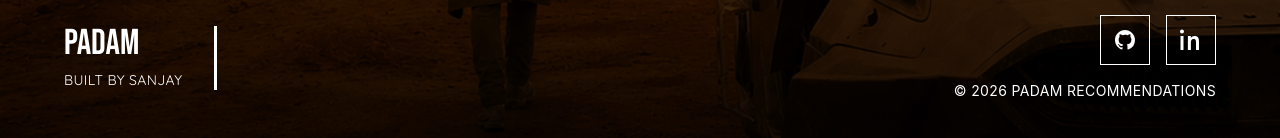
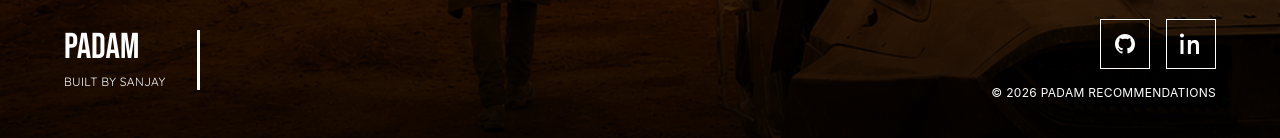
Before and after one commit to sanjaydevs/Padam-Movie-Recommendations, a React (Vite) app in the folder frontend/: page / in a window 1280 px wide. Shown: the part 659-797 px from the top of the page. Built offline with nearby package versions, Linux system fonts and the light colour scheme; no server answers; a web font is replaced by a local one.

Commit message:
changed favicon

```diff
--- a/frontend/src/components/Footer.tsx
+++ b/frontend/src/components/Footer.tsx
@@ -12,7 +12,7 @@
                         PADAM
                     </h1>
 
-                    <p className="font-['Quicksand'] mt-2 text-sm tracking-wide uppercase text-white">
+                    <p className="font-['Quicksand'] mt-2 text-xs tracking-wide uppercase text-white">
                         Built by Sanjay
                     </p>
 
@@ -61,7 +61,7 @@
 
                     </a>
                     </div>
-                    <p className="mt-4 text-sm tracking-wide uppercase text-white">
+                    <p className="mt-4 text-xs tracking-wide uppercase text-white">
                         © 2026 Padam Recommendations
                     </p>
                 </div>
```
Also changed, not shown: frontend/public/favicon.png.
